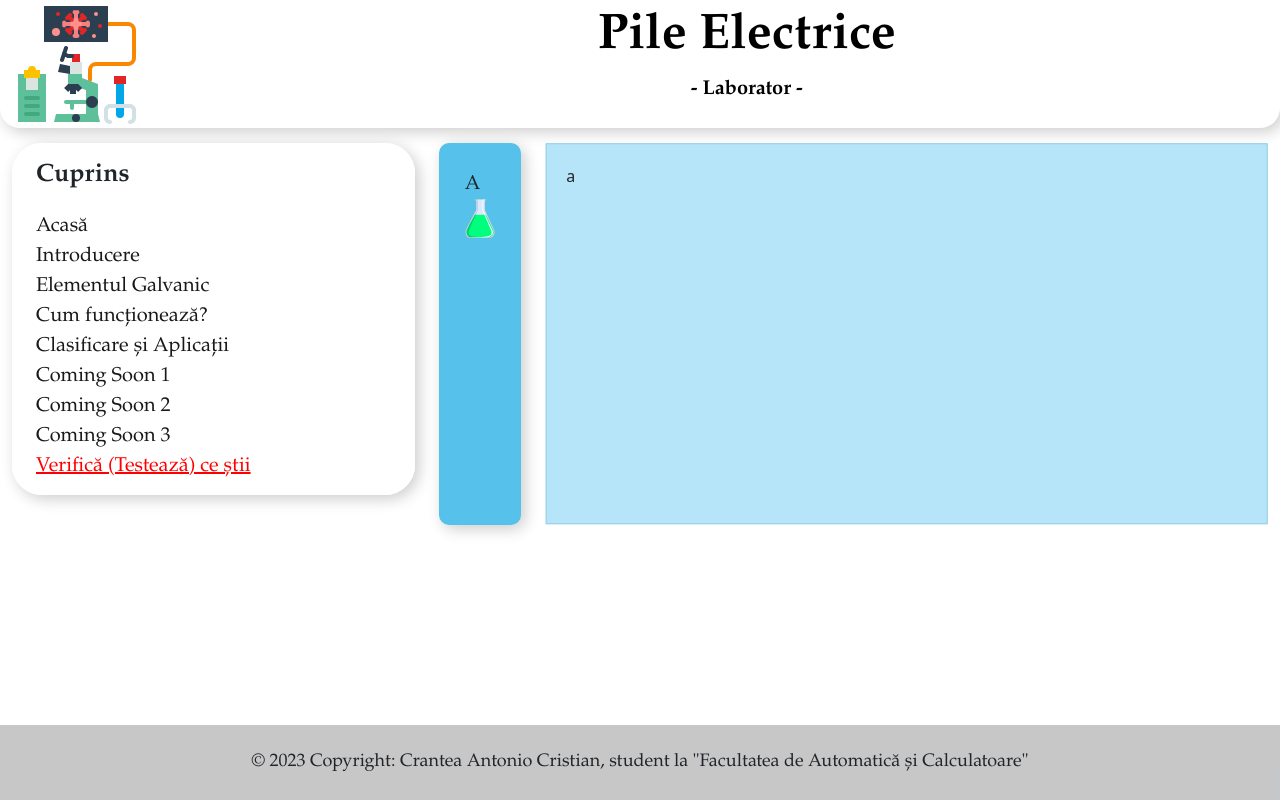
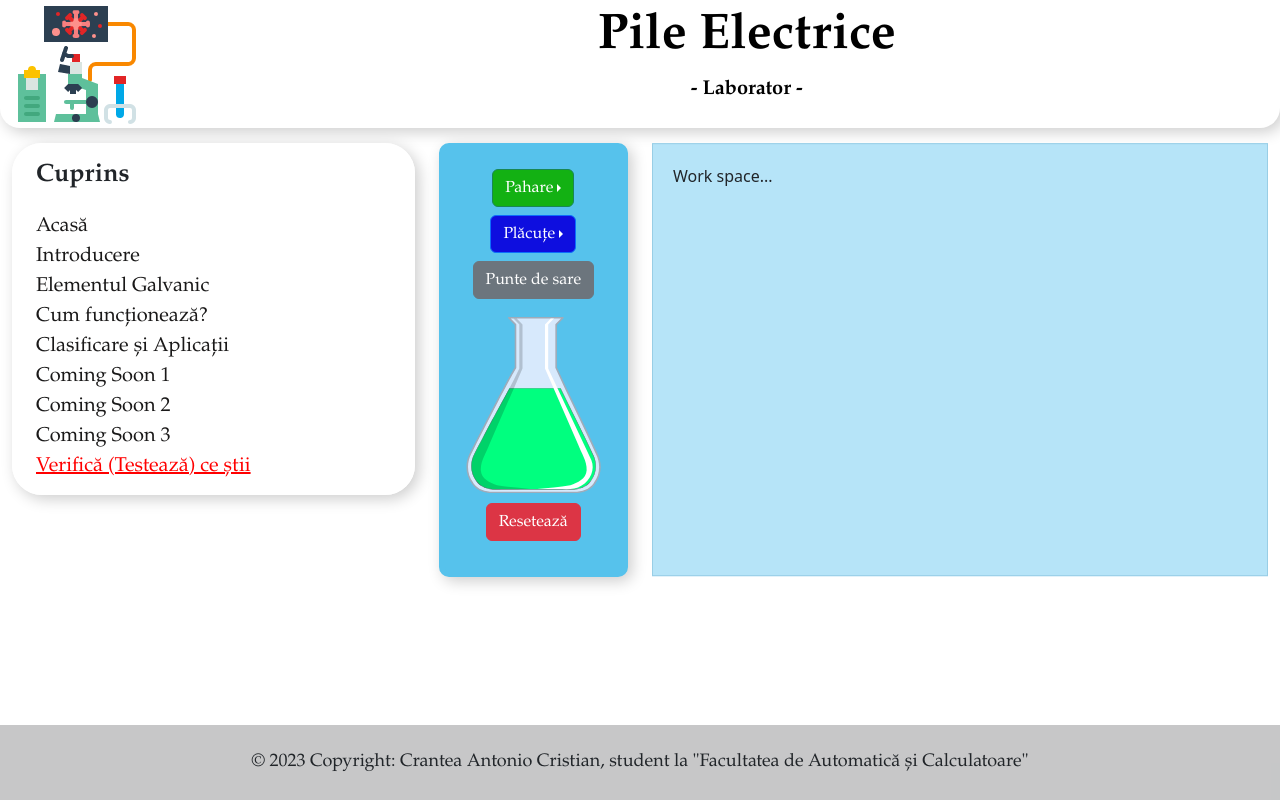
Before and after one commit to AntonioCC147/Chemistry-App, a React (Create React App) app in the folder frontend/: page /testeaza in a window 1280 px wide. Built offline with nearby package versions, Linux system fonts and the light colour scheme.

Commit message:
Changes for testeaza.js and testeaza.css

```diff
--- a/frontend/src/components/elemGalv/elemGalv.js
+++ b/frontend/src/components/elemGalv/elemGalv.js
@@ -1,4 +1,5 @@
 import Latex from 'react-latex';
+
 import Container from 'react-bootstrap/Container';
 import Row from 'react-bootstrap/Row';
 import Col from 'react-bootstrap/Col';
--- a/frontend/src/components/testeaza/testeaza.css
+++ b/frontend/src/components/testeaza/testeaza.css
@@ -1,7 +1,23 @@
+.pahare-dropdown .btn-success {
+    background-color: #13b113;
+}
+
+.pahare-dropdown .btn-success:focus + .dropdown-menu {
+    background-color: #0ac16c;
+}
+
+.placute-dropdown .btn-primary {
+    background-color: #0e0edf;
+}
+
+.placute-dropdown .btn-primary:focus + .dropdown-menu {
+    background-color: #009dff;
+}
+
 .menu-selector {
     height: 100%;
     margin: 15px 0 15px 0;
-    padding: 20px 20px 20px 20px;
+    padding: 20px 20px 0px 20px;
 
     text-align: justify;
     font-family: 'Palatino';
@@ -14,7 +30,7 @@
     background-color: #56c2ec;
 }
 
-.work-space{
+.work-space {
     width: 100%;
     height: 100%;
     top: 50%;
@@ -30,9 +46,13 @@
     background: #b6e4f8;
 }
 
+.fix-img-testeaza {
+    margin: 10px 0px 10px 0px;
+}
+
 @media only screen and (min-width: 375px) and (max-width: 812px) {
     .work-space{
         padding-top: 60px;
         padding-bottom: 60px;
     }
-  }
+}
--- a/frontend/src/components/testeaza/testeaza.js
+++ b/frontend/src/components/testeaza/testeaza.js
@@ -3,6 +3,13 @@ import './testeaza.css';
 import Container from 'react-bootstrap/Container';
 import Row from 'react-bootstrap/Row';
 import Col from 'react-bootstrap/Col';
+
+import Button from 'react-bootstrap/Button';
+import ButtonGroup from 'react-bootstrap/ButtonGroup';
+import Dropdown from 'react-bootstrap/Dropdown';
+import DropdownButton from 'react-bootstrap/DropdownButton';
+
+import Latex from 'react-latex';
 
 import Navbar from "../navbar/navbar";
 
@@ -17,15 +24,44 @@ export default function Testeaza() {
                     <Col sm={4}>
                         <Navbar />
                     </Col>
-                    <Col sm={1}>
+                    <Col sm={2}>
                         <div className="menu-selector">
-                            A
-                            <img src={Ceva} alt="Logo"/>
+                            <div className="mb-2 text-center pahare-dropdown">
+                                <ButtonGroup>
+                                    <DropdownButton variant="success" id="dropdown-basic-button" title="Pahare" drop="end">
+                                        <Dropdown.Item eventKey="1"><Latex>$Al(NO_3)_3$</Latex></Dropdown.Item>
+                                        <Dropdown.Item eventKey="2"><Latex>$AgNO_3$</Latex></Dropdown.Item>
+                                        <Dropdown.Item eventKey="3"><Latex>$Mg(NO_3)_2$</Latex></Dropdown.Item>
+                                        <Dropdown.Item eventKey="4"><Latex>$Cu(NO_3)_2$</Latex></Dropdown.Item>
+                                        <Dropdown.Item eventKey="5"><Latex>$Sn(NO_3)_2$</Latex></Dropdown.Item>
+                                    </DropdownButton>
+                                </ButtonGroup>
+                            </div>
+                            <div className="mb-2 text-center placute-dropdown">
+                                <ButtonGroup>
+                                    <DropdownButton variant="primary" id="dropdown-basic-button" title="Plăcuțe" drop="end">
+                                        <Dropdown.Item eventKey="1"><Latex>$Al\;(Aluminiu)$</Latex></Dropdown.Item>
+                                        <Dropdown.Item eventKey="2"><Latex>$Ag\;(Argint)$</Latex></Dropdown.Item>
+                                        <Dropdown.Item eventKey="3"><Latex>$Mg\;(Magneziu)$</Latex></Dropdown.Item>
+                                        <Dropdown.Item eventKey="4"><Latex>$Cu\;(Cupru)$</Latex></Dropdown.Item>
+                                        <Dropdown.Item eventKey="5"><Latex>$Sn\;(Staniu)$</Latex></Dropdown.Item>
+                                    </DropdownButton>
+                                </ButtonGroup>
+                            </div>
+                            <div className="mb-2 text-center">
+                                <Button variant="secondary">Punte de sare</Button>
+                            </div>
+
+                            <img className="fix-img-testeaza" src={Ceva} alt="Logo"/>
+
+                            <div className="text-center">
+                                <Button variant="danger">Resetează</Button>
+                            </div>
                         </div>
                     </Col>
-                    <Col sm={7}>
+                    <Col sm={6}>
                         <div className="work-space">
-                            a
+                            Work space...
                         </div>
                     </Col>
                 </Row>
--- a/package.json
+++ b/package.json
@@ -1,6 +1,7 @@
 {
   "dependencies": {
     "mdb-react-ui-kit": "^5.1.0",
+    "react-button-group": "^1.0.2",
     "react-latex": "^2.0.0"
   }
 }
```
Also changed, not shown: 1 other file (tests, documents, lock files or other folders).
